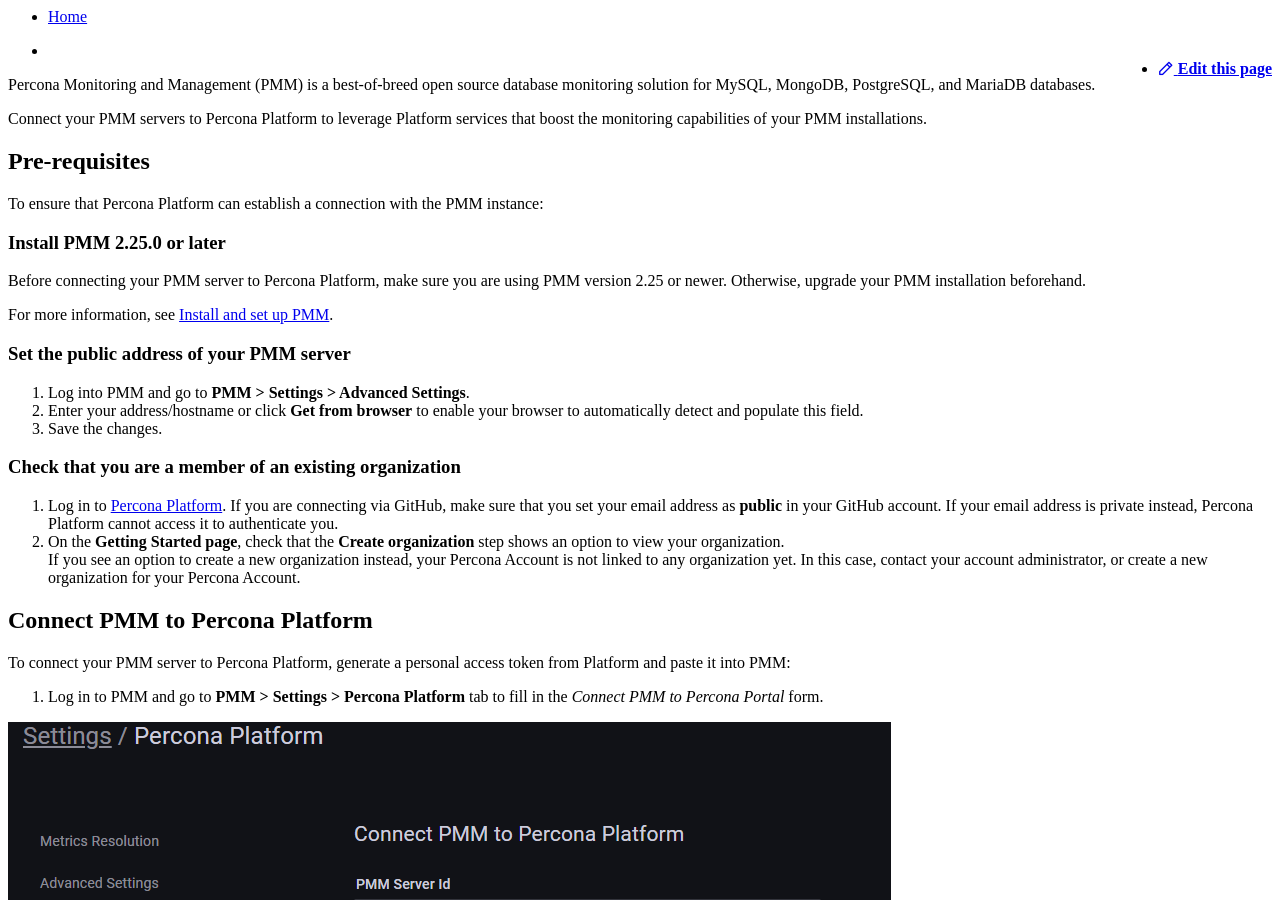
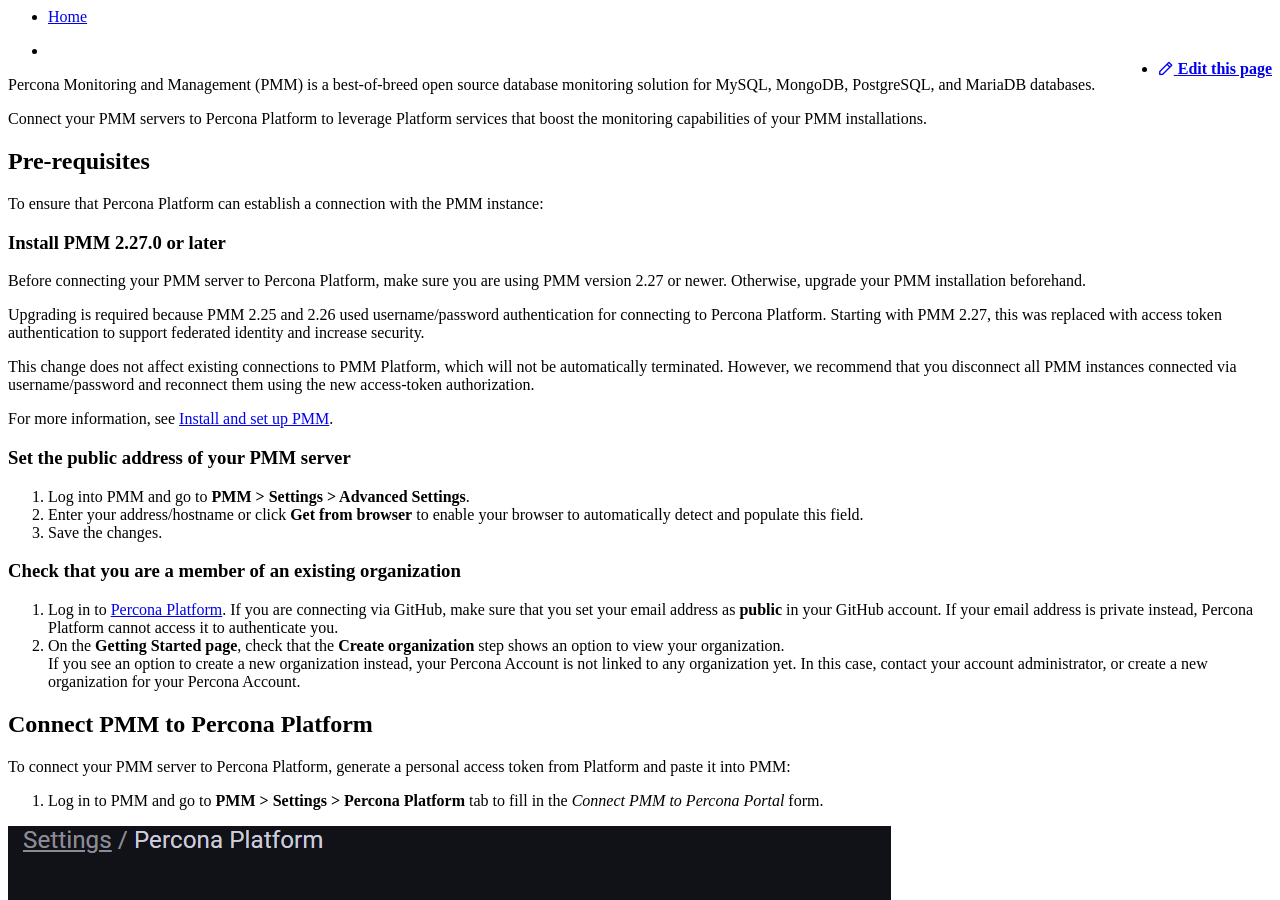
Before and after one commit to percona/portal-doc, an MkDocs documentation site: the page built from docs/connect-pmm.md, in a window 1280 px wide and 900 px high. Built offline with MkDocs 1.6.1 and Material for MkDocs 9.7.7, drawn with Linux system fonts in a browser that asks for light colours; nearby versions of some CDN libraries.

Commit message:
small edits

```diff
--- a/docs/connect-pmm.md
+++ b/docs/connect-pmm.md
@@ -5,8 +5,12 @@
 ## Pre-requisites
 To ensure that Percona Platform can establish a connection with the PMM instance:
 
-### Install PMM 2.25.0 or later
- Before connecting your PMM server to Percona Platform, make sure you are using PMM version 2.25 or newer. Otherwise, upgrade your PMM installation beforehand.
+### Install PMM 2.27.0 or later
+ Before connecting your PMM server to Percona Platform, make sure you are using PMM version 2.27 or newer. Otherwise, upgrade your PMM installation beforehand.
+
+ Upgrading is required because PMM 2.25 and 2.26 used username/password authentication for connecting to Percona Platform. Starting with PMM 2.27, this was replaced with access token authentication to support federated identity and increase security.
+
+ This change does not affect existing connections to PMM Platform, which will not be automatically terminated. However, we recommend that you disconnect all PMM instances connected via username/password and reconnect them using the new access-token authorization.
 
  For more information, see [Install and set up PMM](https://www.percona.com/doc/percona-monitoring-and-management/2.x/setting-up/index.html).
 
```
Also changed, not shown: docs/checks.md (+0 -2 lines), docs/_images/new_login.png.
